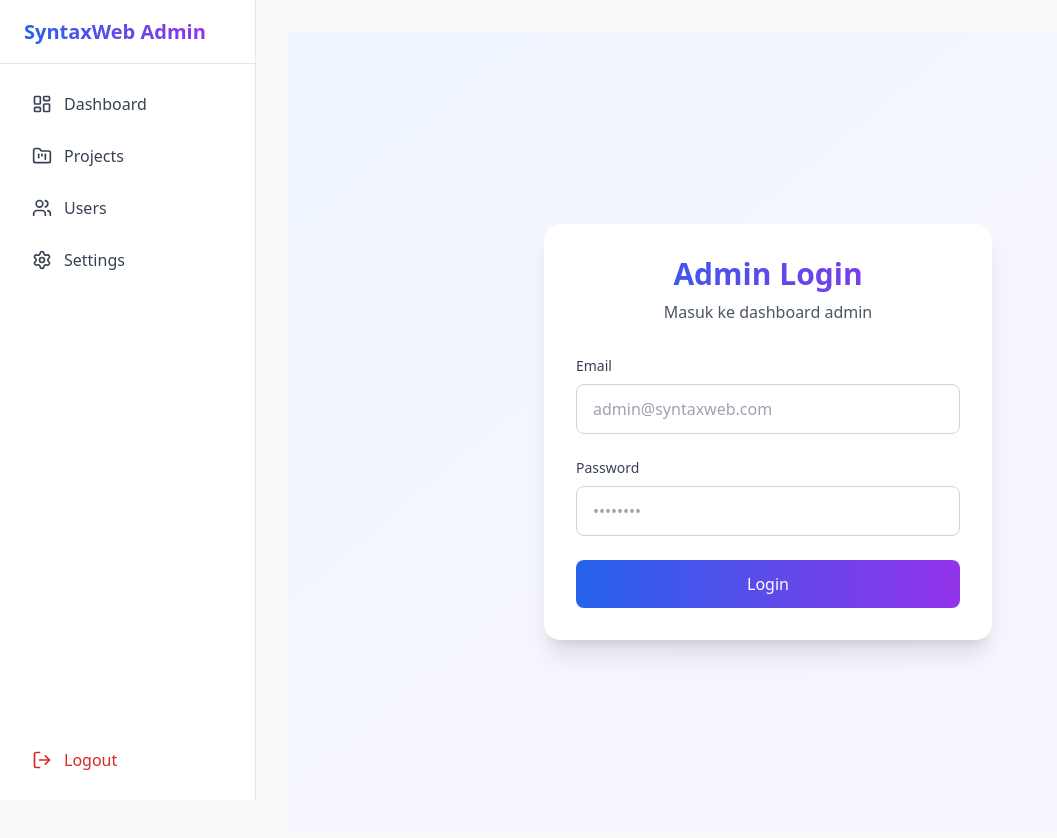
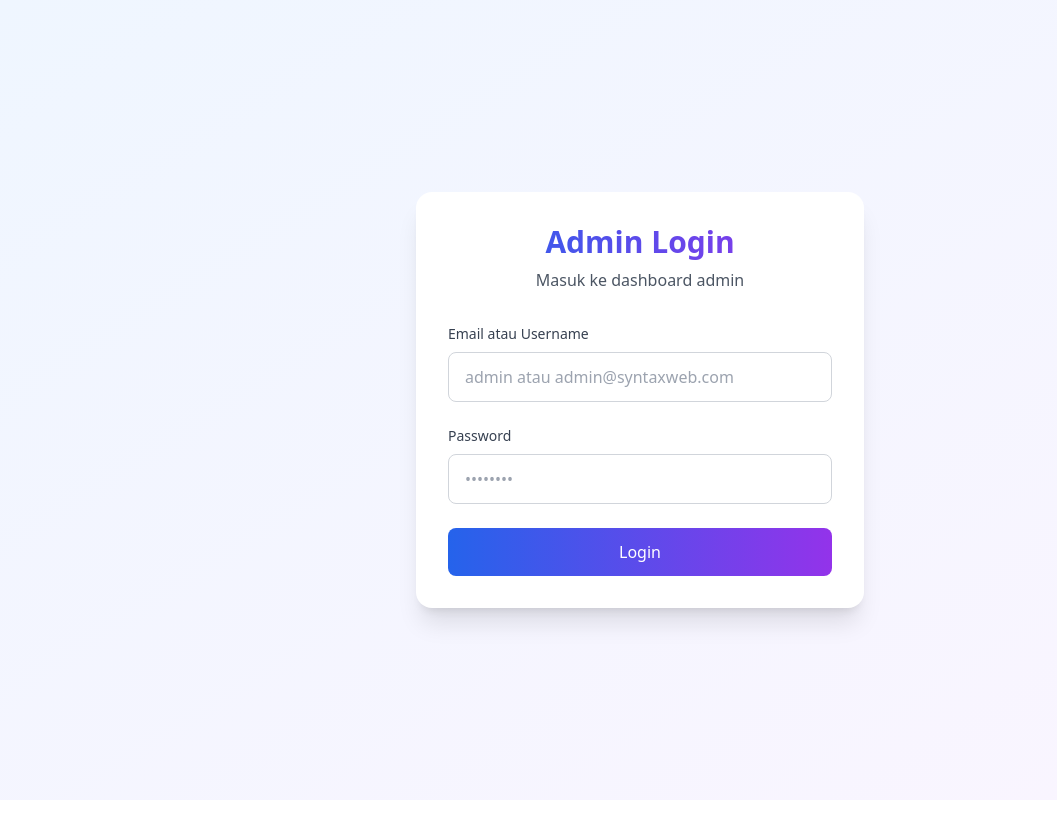
Before and after one commit to pandustrr/SyntaxWeb, a Next.js app: page /admin/login in a window 1280 px wide. Shown: the top 838 px of the page, without its empty margins (0-1057 px from the left). After the commit the page ends 800 px from the top, so only its background shows below. Built offline with nearby package versions, Linux system fonts and the light colour scheme.

Commit message:
Strukur baru

```diff
--- a/next.config.mjs
+++ b/next.config.mjs
@@ -1,6 +1,10 @@
 /** @type {import('next').NextConfig} */
 const nextConfig = {
-  /* config options here */
+  devIndicators: {
+    appIsrStatus: true,
+    buildActivity: true,
+    buildActivityPosition: "bottom-right",
+  },
 };
 
 export default nextConfig;
--- a/package.json
+++ b/package.json
@@ -16,6 +16,7 @@
     "jsonwebtoken": "^9.0.2",
     "lucide-react": "^0.563.0",
     "next": "16.1.1",
+    "next-themes": "^0.4.6",
     "prisma": "^6.2.1",
     "react": "18.3.1",
     "react-dom": "18.3.1",
--- a/src/app/admin/layout.tsx
+++ b/src/app/admin/layout.tsx
@@ -1,14 +1,39 @@
+'use client';
+
 import AdminSidebar from '@/components/layout/AdminSidebar';
+import { usePathname } from 'next/navigation';
+import { useState } from 'react';
 
 export default function AdminLayout({
   children,
 }: {
   children: React.ReactNode;
 }) {
+  const pathname = usePathname();
+  const [isCollapsed, setIsCollapsed] = useState(false);
+  const isLoginPage = pathname === '/admin/login';
+
+  if (isLoginPage) {
+    return <>{children}</>;
+  }
+
   return (
-    <div className="flex min-h-screen bg-gray-50">
-      <AdminSidebar />
-      <main className="flex-1 ml-64 p-8">
+    <div className="flex min-h-screen bg-gray-50 dark:bg-gray-950 transition-colors duration-300">
+      {/* Container Sidebar */}
+      <div
+        className={`fixed inset-y-0 left-0 z-40 transition-all duration-300 ${
+          isCollapsed ? 'w-20' : 'w-64'
+        }`}
+      >
+        <AdminSidebar onToggle={setIsCollapsed} />
+      </div>
+
+      {/* Main Content Area */}
+      <main
+        className={`flex-1 transition-all duration-300 ${
+          isCollapsed ? 'ml-20' : 'ml-64'
+        } p-8`}
+      >
         {children}
       </main>
     </div>
--- a/src/app/api/admin/auth/route.ts
+++ b/src/app/api/admin/auth/route.ts
@@ -14,10 +14,15 @@ export async function POST(request: NextRequest) {
       );
     }
 
-    // Cari user di database
-    // TODO: Implement proper password hashing dengan bcrypt
-    const user = await prisma.user.findUnique({
-      where: { email },
+    // Cari user berdasarkan email ATAU username
+    // Kita gunakan casting 'any' sementara jika Typescript client belum sinkron sempurna
+    const user = await (prisma.user as any).findFirst({
+      where: {
+        OR: [
+          { email: email },
+          { username: email }
+        ]
+      },
     });
 
     if (!user || user.password !== password) {
@@ -30,13 +35,21 @@ export async function POST(request: NextRequest) {
     // Set session
     await setSession({
       id: user.id,
-      email: user.email,
+      email: (user as any).email || user.username,
       name: user.name,
-      role: user.role,
+      role: (user as any).role || 'admin',
     });
 
     return NextResponse.json(
-      { message: 'Login berhasil', user: { id: user.id, email: user.email, name: user.name, role: user.role } },
+      {
+        message: 'Login berhasil',
+        user: {
+          id: user.id,
+          email: (user as any).email || user.username,
+          name: user.name,
+          role: (user as any).role || 'admin'
+        }
+      },
       { status: 200 }
     );
   } catch (error) {
--- a/src/app/layout.tsx
+++ b/src/app/layout.tsx
@@ -6,15 +6,24 @@ export const metadata: Metadata = {
   description: 'Solusi web development profesional untuk bisnis Anda',
 };
 
+import { ThemeProvider } from '@/components/ThemeProvider';
+
 export default function RootLayout({
   children,
 }: {
   children: React.ReactNode;
 }) {
   return (
-    <html lang="id">
+    <html lang="id" suppressHydrationWarning>
       <body className="antialiased">
-        {children}
+        <ThemeProvider
+          attribute="class"
+          defaultTheme="system"
+          enableSystem
+          disableTransitionOnChange
+        >
+          {children}
+        </ThemeProvider>
       </body>
     </html>
   );
--- /dev/null
+++ b/src/components/ThemeProvider.tsx
@@ -0,0 +1,8 @@
+'use client';
+
+import * as React from 'react';
+import { ThemeProvider as NextThemesProvider } from 'next-themes';
+
+export function ThemeProvider({ children, ...props }: React.ComponentProps<typeof NextThemesProvider>) {
+  return <NextThemesProvider {...props}>{children}</NextThemesProvider>;
+}
--- a/src/components/admin/LoginForm.tsx
+++ b/src/components/admin/LoginForm.tsx
@@ -51,9 +51,9 @@ export default function LoginForm() {
 
           <form onSubmit={handleSubmit} className="space-y-6">
             <Input
-              type="email"
-              label="Email"
-              placeholder="admin@syntaxweb.com"
+              type="text"
+              label="Email atau Username"
+              placeholder="admin atau admin@syntaxweb.com"
               value={email}
               onChange={(e) => setEmail(e.target.value)}
               required
--- a/src/components/layout/AdminSidebar.tsx
+++ b/src/components/layout/AdminSidebar.tsx
@@ -2,56 +2,78 @@
 
 import Link from 'next/link';
 import { usePathname } from 'next/navigation';
+import { useState } from 'react';
 import {
   LayoutDashboard,
   FolderKanban,
   Users,
   Settings,
-  LogOut
+  LogOut,
+  ChevronLeft,
+  ChevronRight
 } from 'lucide-react';
+import { ThemeToggle } from './ThemeToggle';
 
-export default function AdminSidebar() {
+interface SidebarProps {
+  onToggle?: (collapsed: boolean) => void;
+}
+
+export default function AdminSidebar({ onToggle }: SidebarProps) {
   const pathname = usePathname();
+  const [isCollapsed, setIsCollapsed] = useState(false);
+
+  const toggleSidebar = () => {
+    const newState = !isCollapsed;
+    setIsCollapsed(newState);
+    if (onToggle) onToggle(newState);
+  };
 
   const menuItems = [
-    {
-      name: 'Dashboard',
-      href: '/admin',
-      icon: LayoutDashboard,
-    },
-    {
-      name: 'Projects',
-      href: '/admin/projects',
-      icon: FolderKanban,
-    },
-    {
-      name: 'Users',
-      href: '/admin/users',
-      icon: Users,
-    },
-    {
-      name: 'Settings',
-      href: '/admin/settings',
-      icon: Settings,
-    },
+    { name: 'Dashboard', href: '/admin', icon: LayoutDashboard },
+    { name: 'Projects', href: '/admin/projects', icon: FolderKanban },
+    { name: 'Users', href: '/admin/users', icon: Users },
+    { name: 'Settings', href: '/admin/settings', icon: Settings },
   ];
 
   const handleLogout = async () => {
-    await fetch('/api/admin/auth/logout', { method: 'POST' });
-    window.location.href = '/admin/login';
+    try {
+      await fetch('/api/admin/auth', { method: 'DELETE' });
+      window.location.href = '/admin/login';
+    } catch (error) {
+      console.error('Logout failed:', error);
+    }
   };
 
   return (
-    <aside className="w-64 bg-white border-r border-gray-200 min-h-screen fixed left-0 top-0">
+    <aside
+      className={`bg-white dark:bg-gray-900 border-r border-gray-200 dark:border-gray-800 min-h-screen fixed left-0 top-0 z-40 transition-all duration-300 ease-in-out ${
+        isCollapsed ? 'w-20' : 'w-64'
+      }`}
+    >
+      {/* Toggle Button */}
+      <button
+        onClick={toggleSidebar}
+        className="absolute -right-3 top-24 bg-blue-600 text-white p-1 rounded-full shadow-lg z-50 hover:scale-110 active:scale-95 transition-all"
+      >
+        {isCollapsed ? <ChevronRight size={16} /> : <ChevronLeft size={16} />}
+      </button>
+
       {/* Brand */}
-      <div className="h-16 flex items-center px-6 border-b border-gray-200">
-        <Link href="/admin" className="text-xl font-bold bg-gradient-to-r from-blue-600 to-purple-600 bg-clip-text text-transparent">
-          SyntaxWeb Admin
+      <div className="h-20 flex items-center px-6 border-b border-gray-100 dark:border-gray-800 overflow-hidden whitespace-nowrap">
+        <Link href="/admin" className="flex items-center gap-2 group">
+          <div className="min-w-[32px] w-8 h-8 bg-gradient-to-tr from-blue-600 to-purple-600 rounded-lg flex items-center justify-center text-white font-bold group-hover:scale-110 transition-transform text-sm">
+            S
+          </div>
+          {!isCollapsed && (
+            <span className="text-lg font-black bg-gradient-to-r from-gray-900 to-gray-700 dark:from-white dark:to-gray-400 bg-clip-text text-transparent opacity-100 transition-opacity duration-300">
+              SyntaxAdmin
+            </span>
+          )}
         </Link>
       </div>
 
       {/* Navigation */}
-      <nav className="p-4 space-y-1">
+      <nav className="p-3 space-y-2 mt-4">
         {menuItems.map((item) => {
           const Icon = item.icon;
           const isActive = pathname === item.href;
@@ -60,27 +82,47 @@ export default function AdminSidebar() {
             <Link
               key={item.name}
               href={item.href}
-              className={`flex items-center gap-3 px-4 py-3 rounded-lg transition-colors ${
+              title={isCollapsed ? item.name : ''}
+              className={`flex items-center gap-3 px-3 py-3 rounded-xl transition-all duration-200 overflow-hidden whitespace-nowrap ${
                 isActive
-                  ? 'bg-blue-50 text-blue-600 font-medium'
-                  : 'text-gray-700 hover:bg-gray-50'
+                  ? 'bg-blue-600 text-white shadow-lg shadow-blue-200 dark:shadow-none font-medium'
+                  : 'text-gray-600 dark:text-gray-400 hover:bg-gray-50 dark:hover:bg-gray-800 hover:text-blue-600 dark:hover:text-blue-400'
               }`}
             >
-              <Icon size={20} />
-              <span>{item.name}</span>
+              <div className="min-w-[20px]">
+                <Icon size={20} />
+              </div>
+              {!isCollapsed && (
+                <span className="text-sm opacity-100 transition-opacity duration-300">
+                  {item.name}
+                </span>
+              )}
+              {!isCollapsed && isActive && (
+                <div className="ml-auto w-1.5 h-1.5 rounded-full bg-white animate-pulse" />
+              )}
             </Link>
           );
         })}
       </nav>
 
-      {/* Logout Button */}
-      <div className="absolute bottom-4 left-4 right-4">
+      {/* Footer Actions */}
+      <div className="absolute bottom-6 left-3 right-3 space-y-4">
+        <div className={`flex items-center p-2 bg-gray-50 dark:bg-gray-800/50 rounded-2xl border border-gray-100 dark:border-gray-800 transition-all ${
+          isCollapsed ? 'justify-center' : 'justify-between px-3'
+        }`}>
+          {!isCollapsed && <span className="text-[10px] font-semibold text-gray-500 uppercase px-1">Theme</span>}
+          <ThemeToggle />
+        </div>
+
         <button
           onClick={handleLogout}
-          className="w-full flex items-center gap-3 px-4 py-3 rounded-lg text-red-600 hover:bg-red-50 transition-colors"
+          title={isCollapsed ? 'Logout System' : ''}
+          className="w-full flex items-center gap-3 px-3 py-3 rounded-xl text-red-600 hover:bg-red-50 dark:hover:bg-red-950/30 transition-all duration-200 font-medium group overflow-hidden whitespace-nowrap"
         >
-          <LogOut size={20} />
-          <span>Logout</span>
+          <div className="min-w-[40px] w-10 h-10 rounded-lg bg-red-50 dark:bg-red-950/20 flex items-center justify-center group-hover:bg-red-100 transition-colors">
+            <LogOut size={20} />
+          </div>
+          {!isCollapsed && <span className="text-sm">Logout</span>}
         </button>
       </div>
     </aside>
--- /dev/null
+++ b/src/components/layout/ThemeToggle.tsx
@@ -0,0 +1,32 @@
+'use client';
+
+import * as React from 'react';
+import { Moon, Sun } from 'lucide-react';
+import { useTheme } from 'next-themes';
+
+export function ThemeToggle() {
+  const { theme, setTheme } = useTheme();
+  const [mounted, setMounted] = React.useState(false);
+
+  // Avoid hydration mismatch
+  React.useEffect(() => {
+    setMounted(true);
+  }, []);
+
+  if (!mounted) {
+    return (
+      <div className="w-10 h-10 rounded-full bg-gray-100 dark:bg-gray-800 animate-pulse" />
+    );
+  }
+
+  return (
+    <button
+      onClick={() => setTheme(theme === 'dark' ? 'light' : 'dark')}
+      className="relative w-10 h-10 flex items-center justify-center rounded-full bg-gray-100 dark:bg-gray-800 text-gray-700 dark:text-gray-300 hover:bg-gray-200 dark:hover:bg-gray-700 transition-all duration-300 shadow-sm"
+      aria-label="Toggle theme"
+    >
+      <Sun className="h-[1.2rem] w-[1.2rem] rotate-0 scale-100 transition-all dark:-rotate-90 dark:scale-0" />
+      <Moon className="absolute h-[1.2rem] w-[1.2rem] rotate-90 scale-0 transition-all dark:rotate-0 dark:scale-100" />
+    </button>
+  );
+}
--- a/tailwind.config.js
+++ b/tailwind.config.js
@@ -1,5 +1,6 @@
 /** @type {import('tailwindcss').Config} */
 module.exports = {
+  darkMode: "class",
   content: [
     "./src/pages/**/*.{js,ts,jsx,tsx,mdx}",
     "./src/components/**/*.{js,ts,jsx,tsx,mdx}",
```
Also changed, not shown: prisma/seed.mjs (+18 -15 lines), src/components/layout/Navbar.tsx (+68 -15 lines), 2 other files (tests, documents, lock files or other folders).
